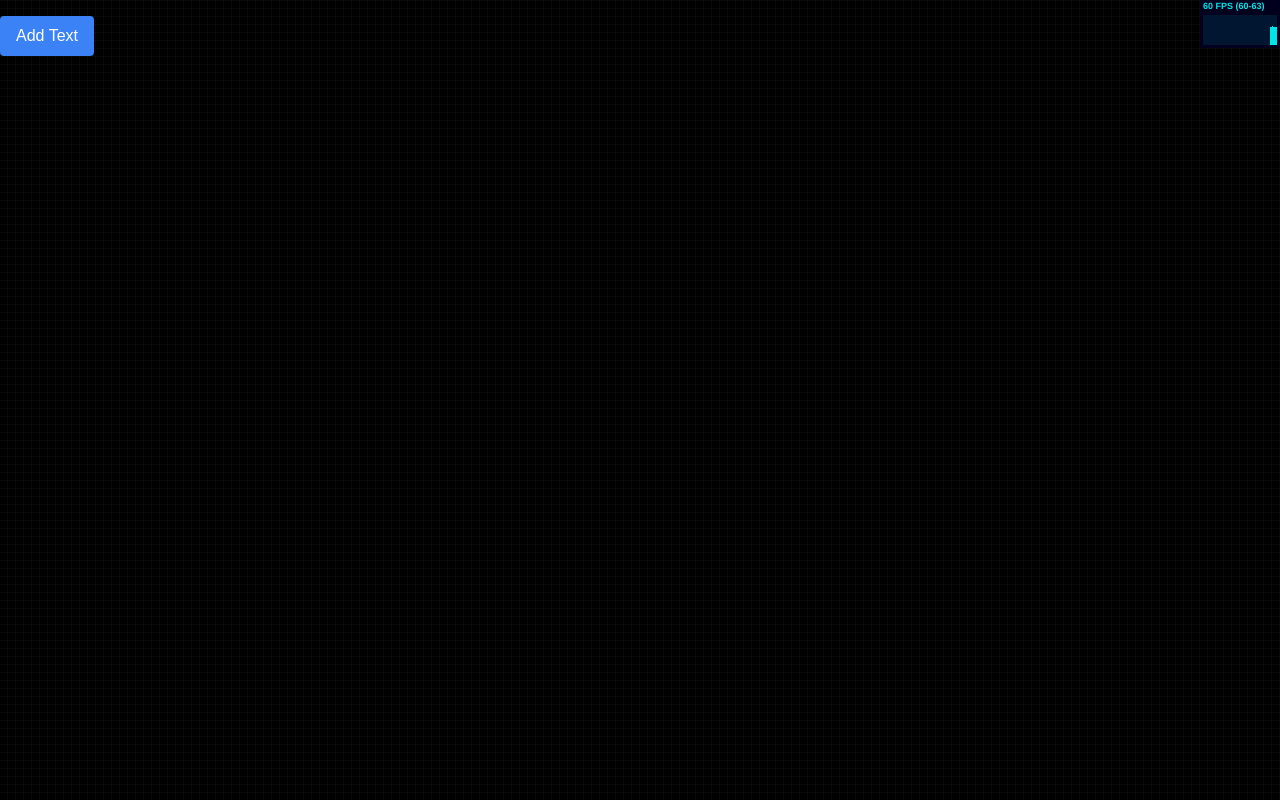
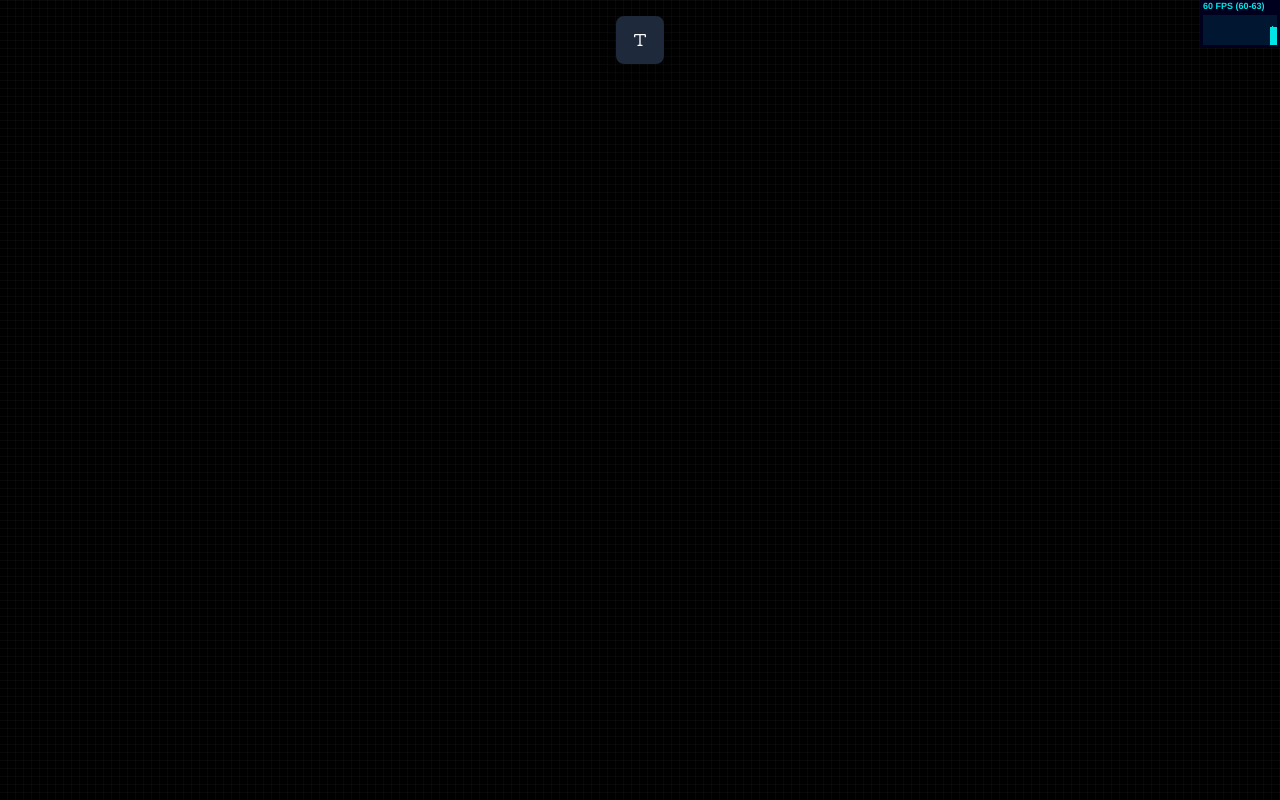
Before and after one commit to listlessbird/board, a Next.js app: page / in a window 1280 px wide. Built offline with nearby package versions, Linux system fonts and the light colour scheme.

Commit message:
feat: global toolbar actions

```diff
--- a/src/components/canvas/root.tsx
+++ b/src/components/canvas/root.tsx
@@ -10,7 +10,10 @@ import { TextObject } from "@/lib/canvas/objects/text"
 import { SelectionManager } from "@/lib/canvas/selection"
 import { TransformManager } from "@/lib/canvas/transform"
 import { useCallback, useEffect, useRef, useState } from "react"
-import { registerTextActions } from "@/lib/canvas/toolbar/text-actions"
+import {
+  registerTextActions,
+  registerTextGlobalActions,
+} from "@/lib/canvas/toolbar/text-actions"
 import { toolbarRegistry } from "@/lib/canvas/toolbar/toolbar-registry"
 import { Toolbar } from "@/components/canvas/toolbar"
 
@@ -22,10 +25,6 @@ export function Canvas() {
   const mouseManager = useRef<MouseEvtHandlers | null>(null)
 
   const { dimensions, context } = useCanvas({ canvasRef })
-
-  useEffect(() => {
-    registerTextActions()
-  }, [])
 
   const textEditing = useTextEditing({
     objects,
@@ -67,35 +66,54 @@ export function Canvas() {
     selectionManager: selectionManager.current,
   })
 
+  useEffect(() => {
+    registerTextActions()
+    registerTextGlobalActions(canvasRef.current!, (obj) =>
+      setObjects((prev) => [...prev, obj])
+    )
+  }, [])
+
   const handleToolbarAction = useCallback(
-    (actionId: string, object: BaseObject) => {
-      const actions = toolbarRegistry.getActions(object.type, object as any)
+    (actionId: string, object?: BaseObject) => {
+      if (object) {
+        const actions = toolbarRegistry.getObjectActions(
+          object.type,
+          object as any
+        )
 
-      const action = actions.find((a) => a.id === actionId)
+        const action = actions.find((a) => a.id === actionId)
 
-      if (action) {
-        action.handler(object)
+        if (action) {
+          action.handler(object)
+          setObjects([...objects])
+        }
+      } else {
+        const actions = toolbarRegistry
+          .getGlobalActions()
+          .find((a) => a.id === actionId)
 
-        setObjects([...objects])
+        if (actions) {
+          actions.handler(undefined)
+        }
       }
     },
     [objects]
   )
 
-  const addText = () => {
-    setObjects((prev) => {
-      const newText = new TextObject(`Listless's Board`, {
-        x: (Math.random() * canvasRef.current!.width) / 2,
-        y: (Math.random() * canvasRef.current!.height) / 2,
-      })
+  // const addText = () => {
+  //   setObjects((prev) => {
+  //     const newText = new TextObject(`Listless's Board`, {
+  //       x: (Math.random() * canvasRef.current!.width) / 2,
+  //       y: (Math.random() * canvasRef.current!.height) / 2,
+  //     })
 
-      newText.setUpdateCallback(() => {
-        setObjects((cur) => [...cur])
-      })
+  //     newText.setUpdateCallback(() => {
+  //       setObjects((cur) => [...cur])
+  //     })
 
-      return [...prev, newText]
-    })
-  }
+  //     return [...prev, newText]
+  //   })
+  // }
 
   return (
     <div className="fixed inset-0 overflow-hidden outline-none">
@@ -125,12 +143,12 @@ export function Canvas() {
         onAction={handleToolbarAction}
       />
 
-      <button
+      {/* <button
         className="mt-4 px-4 py-2 bg-blue-500 text-white rounded absolute top-0"
         onClick={addText}
       >
         Add Text
-      </button>
+      </button> */}
     </div>
   )
 }
--- a/src/components/canvas/toolbar.tsx
+++ b/src/components/canvas/toolbar.tsx
@@ -1,43 +1,65 @@
 import { BaseObject } from "@/lib/canvas/objects/base"
 import { toolbarRegistry } from "@/lib/canvas/toolbar/toolbar-registry"
+import { memo, useMemo } from "react"
 
 type ToolbarProps<T extends BaseObject = BaseObject> = {
   selectedObject: T | null
-  onAction: (action: string, obj: T) => void
+  onAction: (action: string, obj?: T) => void
 }
 
 export function Toolbar<T extends BaseObject>({
   onAction,
   selectedObject,
 }: ToolbarProps<T>) {
-  if (!selectedObject) return null
+  const globalActions = useMemo(() => toolbarRegistry.getGlobalActions(), [])
 
-  const actions = toolbarRegistry.getActions(
+  const objectActions = useMemo(
+    () =>
+      selectedObject
+        ? toolbarRegistry.getObjectActions(
             selectedObject.type,
             selectedObject as any
           )
+        : [],
+    [selectedObject]
+  )
 
-  const groups = toolbarRegistry.getGroups()
+  const groups = useMemo(() => toolbarRegistry.getGroups(), [])
+
+  const renderActionButton = (a: (typeof globalActions)[0], obj?: T) => (
+    <button
+      key={a.id}
+      onClick={() => onAction(a.id, obj)}
+      className="p-2 hover:bg-slate-700 rounded-md text-white flex items-center gap-2"
+      title={a.label}
+    >
+      {a.icon && <a.icon className="size-4" />}
+    </button>
+  )
 
   return (
-    <div className="fixed top-4 left-1/2 -translate-x-1/2 bg-slate-800 rounded-lg shadow-lg p-2 flex gap-2">
-      {groups.map((g) => {
-        const groupActions = actions.filter((a) => a.group === g.id)
+    <div className="fixed top-4 left-1/2 -translate-x-1/2 bg-slate-800 rounded-lg shadow-lg p-2">
+      <div className="flex gap-2">
+        {/* global actions */}
+        <div className="flex gap-2">
+          {globalActions.map((a) => renderActionButton(a))}
+        </div>
+
+        {globalActions.length > 0 && objectActions.length > 0 && (
+          <div className="w-px h-auto bg-slate-600" />
+        )}
+
+        {/* object specific actions */}
+
+        {objectActions.length > 0 &&
+          groups.map((g) => {
+            const groupActions = objectActions.filter((a) => a.group === g.id)
+
             if (groupActions.length === 0) return null
 
             return (
               <div key={g.id} className="flex gap-2">
-            {groupActions.map((a) => (
-              <button
-                key={a.id}
-                onClick={() => onAction(a.id, selectedObject)}
-                className="p-2 hover:bg-slate-700 rounded-md text-white flex items-center gap-2"
-                title={a.shortcut ? `${a.label} (${a.shortcut})` : a.label}
-              >
-                {a.icon && <a.icon className="size-4" />}
-                {a.label}
-              </button>
-            ))}
+                {groupActions.map((a) => renderActionButton(a, selectedObject))}
 
                 {g.id !== groups[groups.length - 1].id && (
                   <div className="w-px h-auto bg-slate-600" />
@@ -46,5 +68,6 @@ export function Toolbar<T extends BaseObject>({
             )
           })}
       </div>
+    </div>
   )
 }
--- a/src/lib/canvas/toolbar/text-actions.ts
+++ b/src/lib/canvas/toolbar/text-actions.ts
@@ -1,7 +1,27 @@
+import { BaseObject } from "@/lib/canvas/objects/base"
 import { TextObject } from "@/lib/canvas/objects/text"
 import { toolbarRegistry } from "@/lib/canvas/toolbar/toolbar-registry"
-import { Bold, FlipHorizontal, Italic } from "lucide-react"
+import { Bold, FlipHorizontal, Italic, Type } from "lucide-react"
 
+export function registerTextGlobalActions(
+  canvas: HTMLCanvasElement,
+  addObject: (obj: BaseObject) => void
+) {
+  toolbarRegistry.registerGlobalAction({
+    id: "add-text",
+    label: "Add Text",
+    icon: Type,
+    order: 0,
+    handler: () => {
+      const newText = new TextObject(`Listless's Board`, {
+        x: (Math.random() * canvas.width) / 2,
+        y: (Math.random() * canvas.height) / 2,
+      })
+
+      addObject(newText)
+    },
+  })
+}
 export function registerTextActions() {
   toolbarRegistry.registerAction("text", {
     id: "font-bold",
--- a/src/lib/canvas/toolbar/toolbar-registry.ts
+++ b/src/lib/canvas/toolbar/toolbar-registry.ts
@@ -7,14 +7,18 @@ import {
 
 class ToolbarRegistry {
   private static instance: ToolbarRegistry
-  private actions: ToolbarActionRegistry = {} as ToolbarActionRegistry
+  private actions: ToolbarActionRegistry = {
+    global: [],
+    objectSpecific: {} as ToolbarActionRegistry["objectSpecific"],
+  }
   private groups: ToolbarActionGroup[] = []
 
   private constructor() {
     // register default groups
-    this.registerGroup({ id: "general", label: "General", order: 0 })
-    this.registerGroup({ id: "transform", label: "Transform", order: 1 })
-    this.registerGroup({ id: "style", label: "Style", order: 2 })
+    this.registerGroup({ id: "global", label: "Global Actions", order: 0 })
+    this.registerGroup({ id: "general", label: "General", order: 1 })
+    this.registerGroup({ id: "transform", label: "Transform", order: 2 })
+    this.registerGroup({ id: "style", label: "Style", order: 3 })
   }
 
   static getInstance() {
@@ -28,36 +32,43 @@ class ToolbarRegistry {
     this.groups.push(group)
     this.groups.sort((a, b) => a.order - b.order)
   }
+
+  registerGlobalAction(action: ToolbarAction) {
+    this.actions.global.push({ ...action, global: true })
+    this.actions.global.sort((a, b) => (a.order || 0) - (b.order || 0))
+  }
+
   registerAction<T extends keyof ObjectTypeMap>(
     objectType: T,
     action: ToolbarAction
   ) {
-    if (!this.actions[objectType]) {
-      this.actions[objectType] = []
+    if (!this.actions.objectSpecific[objectType]) {
+      this.actions.objectSpecific[objectType] = []
     }
 
-    this.actions[objectType].push(action)
+    this.actions.objectSpecific[objectType].push(action)
 
-    // sort actions by order
-    this.actions[objectType].sort((a, b) => {
+    this.actions.objectSpecific[objectType].sort((a, b) => {
       const groupA = this.groups.find((g) => g.id === a.group)
       const groupB = this.groups.find((g) => g.id === b.group)
 
-      if (groupA && groupB) {
-        if (groupA.order !== groupB.order) {
-          return groupA.order - groupB.order
-        }
+      if (groupA && groupB && groupA.order !== groupB.order) {
+        return groupA.order - groupB.order
       }
 
       return (a.order || 0) - (b.order || 0)
     })
   }
 
-  getActions<T extends keyof ObjectTypeMap>(
+  getGlobalActions(): ToolbarAction[] {
+    return this.actions.global
+  }
+
+  getObjectActions<T extends keyof ObjectTypeMap>(
     objectType: T,
     obj: ObjectTypeMap[T]
   ): ToolbarAction[] {
-    const actions = this.actions[objectType] || []
+    const actions = this.actions.objectSpecific[objectType] || []
     return actions.filter((a) => !a.isVisible || a.isVisible(obj))
   }
   getGroups(): ToolbarActionGroup[] {
--- a/src/types/index.ts
+++ b/src/types/index.ts
@@ -84,22 +84,26 @@ export type ObjectTypeMap = {
   image: never
 }
 
-export type ToolbarActionHandler = <T extends BaseObject>(obj: T) => void
+export type ToolbarActionHandler<T extends BaseObject = BaseObject> = (
+  obj: T
+) => void
 
-export interface ToolbarAction {
+export interface ToolbarAction<T extends BaseObject = BaseObject> {
   id: string
   label: string
   icon?: React.ComponentType
   // determines if the action is visible based on the object (e.g. dont need to show font size for image)
-  isVisible?: (obj: BaseObject) => boolean
+  isVisible?: (obj: T) => boolean
   // action is part of a group
   group?: string
 
-  handler: ToolbarActionHandler
+  handler: ToolbarActionHandler<T>
   // keyboard shortcut
   shortcut?: string
   // order in group
   order?: number
+  // action is global (e.g. add/delete object)
+  global?: boolean
 }
 
 export interface ToolbarActionGroup {
@@ -109,5 +113,8 @@ export interface ToolbarActionGroup {
 }
 
 export type ToolbarActionRegistry = {
-  [K in keyof ObjectTypeMap]: ToolbarAction[]
+  global: ToolbarAction[]
+  objectSpecific: {
+    [K in keyof ObjectTypeMap]: ToolbarAction[]
+  }
 }
```
Lines whose indentation alone changed are shown as unchanged.
